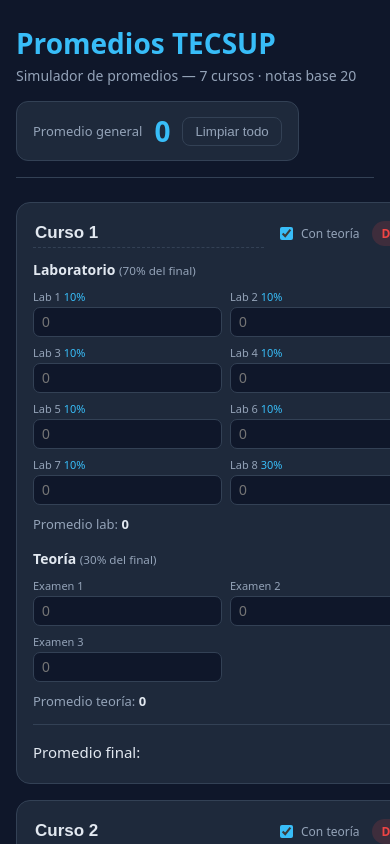
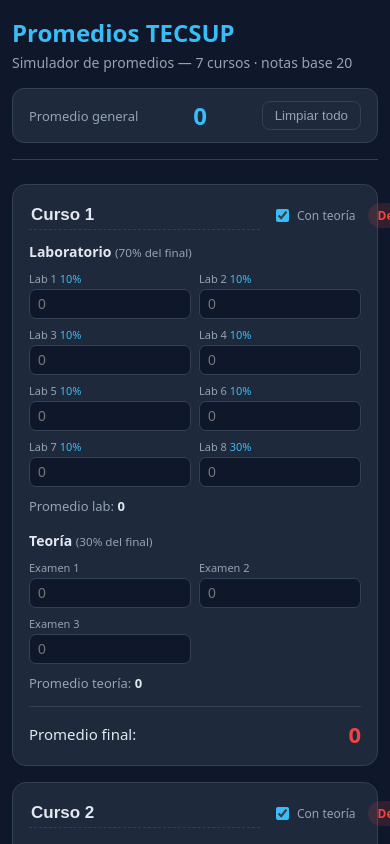
Before and after one commit to lopetpr/Simulador-de-notas, a Vue app: page / in a window 390 px wide. Shown: the top 844 px of the page. Built offline with nearby package versions, Linux system fonts and the light colour scheme.

Commit message:
fix: responsive design

```diff
--- a/src/style.css
+++ b/src/style.css
@@ -56,7 +56,7 @@
 
 .courses {
   display: grid;
-  grid-template-columns: repeat(auto-fill, minmax(420px, 1fr));
+  grid-template-columns: repeat(auto-fill, minmax(min(420px, 100%), 1fr));
   gap: 16px;
 }
 
@@ -159,3 +159,16 @@
 .footer__name { margin: 0; font-size: 16px; font-weight: 600; color: var(--text); }
 .footer__sub { margin: 0; font-size: 13px; color: var(--muted); }
 .footer__copy { margin: 0; font-size: 12px; color: var(--muted); opacity: .7; }
+
+@media (max-width: 600px) {
+  .app { padding: 16px 12px 48px; }
+  .top { align-items: stretch; }
+  .top h1 { font-size: 24px; }
+  .general { width: 100%; justify-content: space-between; }
+  .general strong { font-size: 24px; }
+  .reset { white-space: nowrap; }
+}
+
+@media (max-width: 360px) {
+  .labs { grid-template-columns: 1fr; }
+}
```
